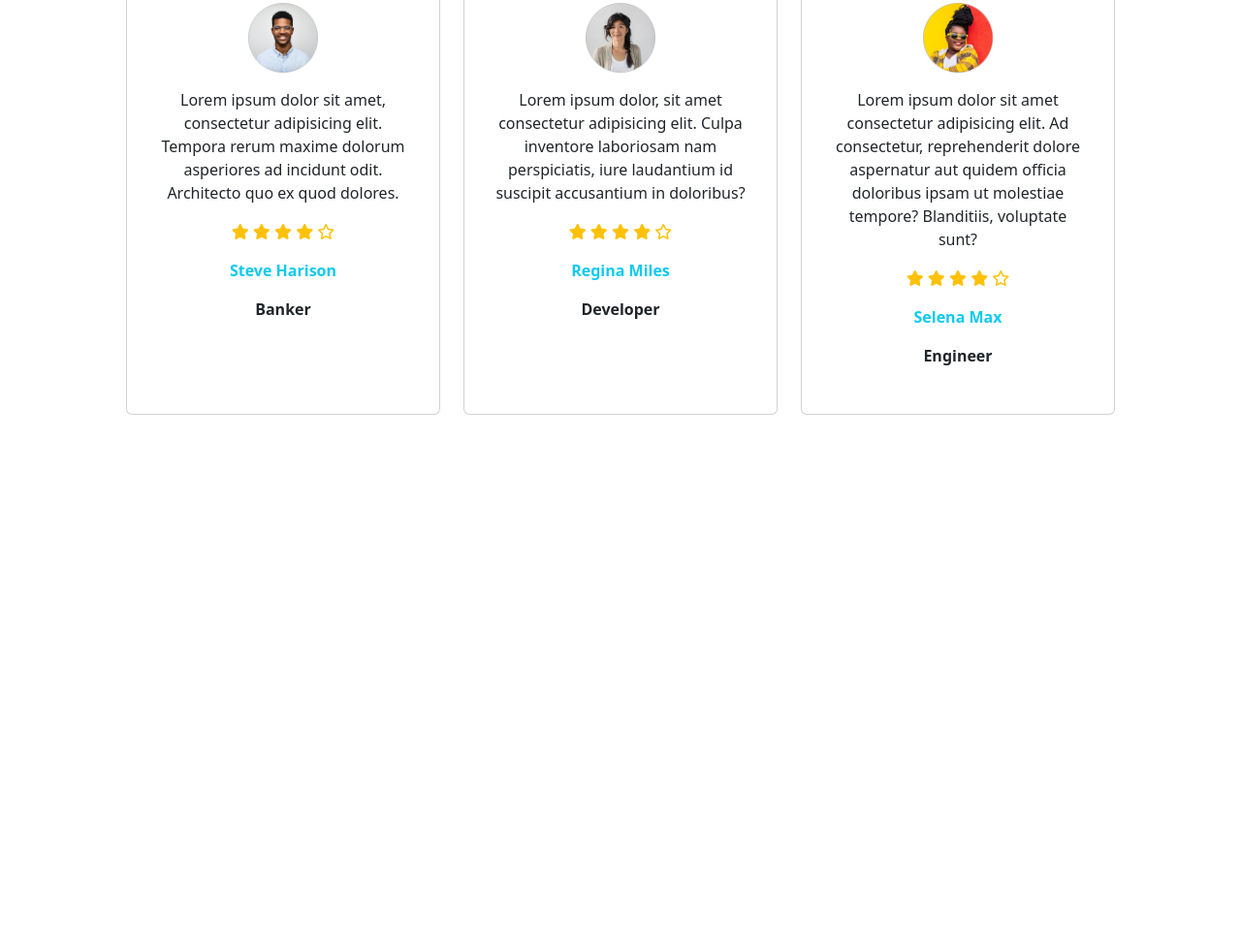
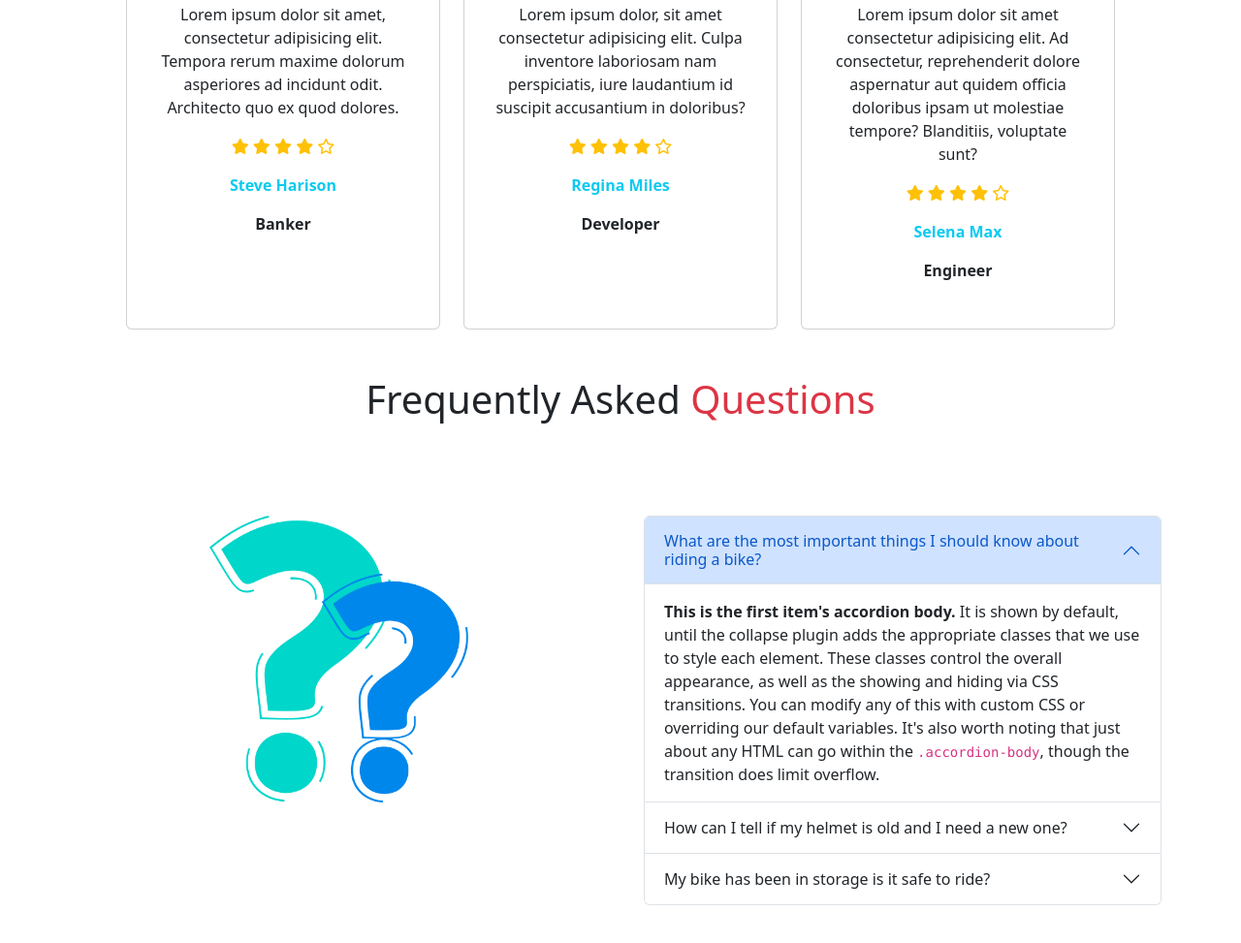
Before and after one commit to limon158/bikers-zone, a plain HTML site: page index.html in a window 1280 px wide. Shown: the part 1971-2944 px from the top of the page at 97% size. Before the commit the page ends 2399 px from the top, so only its background shows below. Drawn offline with Linux system fonts and the light colour scheme.

Commit message:
fourth section added

```diff
--- a/index.html
+++ b/index.html
@@ -169,7 +169,7 @@
         </div>
       </section>
       <!-- second section -->
-      <section class="mt-5 rounded px-3 py-3 py-md-5">
+      <section class="mt-5 rounded px-3 px-md-5">
         <h1 class="text-center">New Arrival</h1>
         <div class="card-group mt-3 mt-md-5">
           <div class="card rounded-4 p-3">
@@ -303,6 +303,119 @@
           </div>
         </div>
       </section>
+      <!-- fourth section  -->
+      <section>
+        <h1 class="text-center my-3 my-md-5">
+          Frequently Asked <span class="text-danger">Questions</span>
+        </h1>
+        <div class="row row-cols-1 row-cols-md-2 my-3 my-md-5 g-5">
+          <div class="cols text-center">
+            <img class="w-50" src="images/faq.png" alt="" />
+          </div>
+          <div class="cols">
+            <div class="accordion" id="accordionExample">
+              <div class="accordion-item">
+                <h2 class="accordion-header" id="headingOne">
+                  <button
+                    class="accordion-button"
+                    type="button"
+                    data-bs-toggle="collapse"
+                    data-bs-target="#collapseOne"
+                    aria-expanded="true"
+                    aria-controls="collapseOne"
+                  >
+                  What are the most important things I should
+                  know about riding a bike?
+                  </button>
+                </h2>
+                <div
+                  id="collapseOne"
+                  class="accordion-collapse collapse show"
+                  aria-labelledby="headingOne"
+                  data-bs-parent="#accordionExample"
+                >
+                  <div class="accordion-body">
+                    <strong>This is the first item's accordion body.</strong> It
+                    is shown by default, until the collapse plugin adds the
+                    appropriate classes that we use to style each element. These
+                    classes control the overall appearance, as well as the
+                    showing and hiding via CSS transitions. You can modify any
+                    of this with custom CSS or overriding our default variables.
+                    It's also worth noting that just about any HTML can go
+                    within the <code>.accordion-body</code>, though the
+                    transition does limit overflow.
+                  </div>
+                </div>
+              </div>
+              <div class="accordion-item">
+                <h2 class="accordion-header" id="headingTwo">
+                  <button
+                    class="accordion-button collapsed"
+                    type="button"
+                    data-bs-toggle="collapse"
+                    data-bs-target="#collapseTwo"
+                    aria-expanded="false"
+                    aria-controls="collapseTwo"
+                  >
+                  How can I tell if my helmet is old and I need a
+                  new one?
+                  </button>
+                </h2>
+                <div
+                  id="collapseTwo"
+                  class="accordion-collapse collapse"
+                  aria-labelledby="headingTwo"
+                  data-bs-parent="#accordionExample"
+                >
+                  <div class="accordion-body">
+                    <strong>This is the second item's accordion body.</strong>
+                    It is hidden by default, until the collapse plugin adds the
+                    appropriate classes that we use to style each element. These
+                    classes control the overall appearance, as well as the
+                    showing and hiding via CSS transitions. You can modify any
+                    of this with custom CSS or overriding our default variables.
+                    It's also worth noting that just about any HTML can go
+                    within the <code>.accordion-body</code>, though the
+                    transition does limit overflow.
+                  </div>
+                </div>
+              </div>
+              <div class="accordion-item">
+                <h2 class="accordion-header" id="headingThree">
+                  <button
+                    class="accordion-button collapsed"
+                    type="button"
+                    data-bs-toggle="collapse"
+                    data-bs-target="#collapseThree"
+                    aria-expanded="false"
+                    aria-controls="collapseThree"
+                  >
+                    My bike has been in storage is it safe to ride?
+                  </button>
+                </h2>
+                <div
+                  id="collapseThree"
+                  class="accordion-collapse collapse"
+                  aria-labelledby="headingThree"
+                  data-bs-parent="#accordionExample"
+                >
+                  <div class="accordion-body">
+                    <strong>This is the third item's accordion body.</strong> It
+                    is hidden by default, until the collapse plugin adds the
+                    appropriate classes that we use to style each element. These
+                    classes control the overall appearance, as well as the
+                    showing and hiding via CSS transitions. You can modify any
+                    of this with custom CSS or overriding our default variables.
+                    It's also worth noting that just about any HTML can go
+                    within the <code>.accordion-body</code>, though the
+                    transition does limit overflow.
+                  </div>
+                </div>
+              </div>
+            </div>
+          </div>
+        </div>
+      </section>
     </main>
     <!-- footer  -->
     <footer></footer>
```
